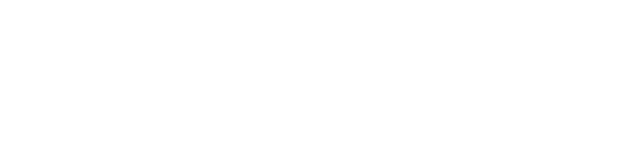
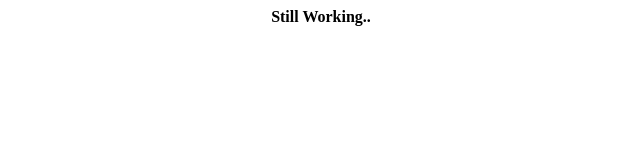
Before and after one commit to jeremygunawan/jeremygunawan.github.io, a plain HTML site: page index.html in a window 1280 px wide. Shown: the whole page, without its empty margins (319-959 px from the left). Drawn offline with Linux system fonts and the light colour scheme.

Commit message:
Still Working

```diff
--- a/index.html
+++ b/index.html
@@ -4,6 +4,6 @@
 		<title>jeremygunawan Personal Website</title>
 	</head>
 	<body>
-
+		<center><b>Still Working..</b></center>
 	</body>
 </html>
```
